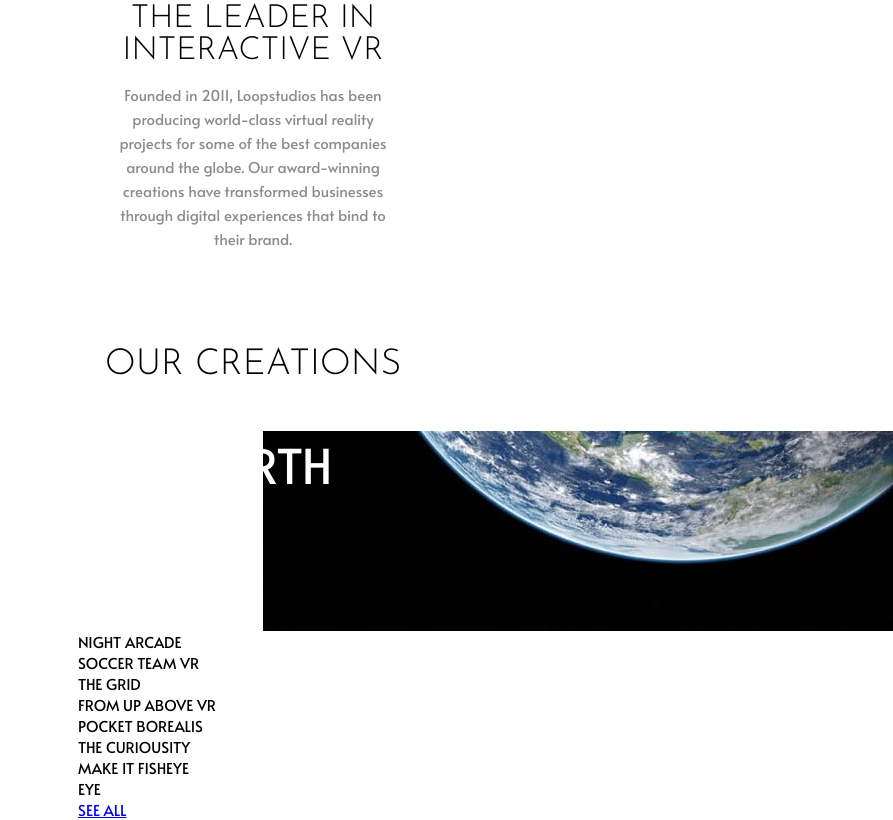
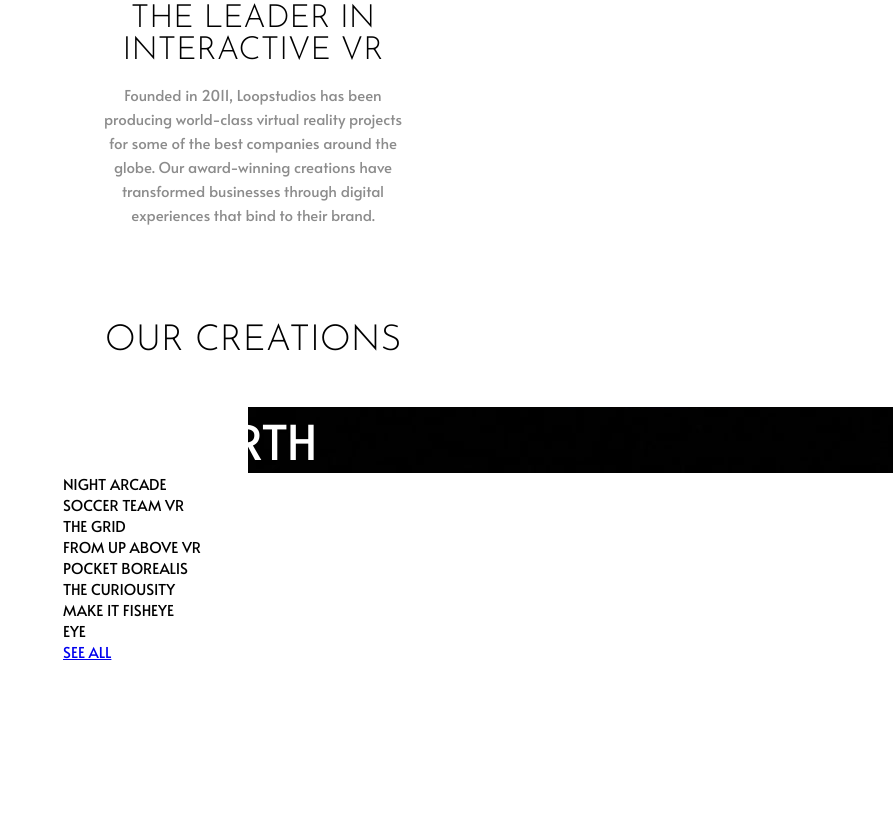
Before and after one commit to benj4627/19loopstudiosLandingPage, a plain HTML site: page index.html in a window 1280 px wide. Shown: the part 1345-2165 px from the top of the page, without its empty margins (387-1280 px from the left). After the commit the page ends 2007 px from the top, so only its background shows below. Drawn offline with Linux system fonts and the light colour scheme.

Commit message:
Update styles.css

```diff
--- a/assets/css/styles.css
+++ b/assets/css/styles.css
@@ -29,7 +29,7 @@
 /* header and nav */
 header {
     background: url(../images/mobile/image-hero.jpg);
-    height: 100vh;
+    min-height: 100vh;
     background-position: center;
     background-repeat: no-repeat;
     background-size: cover;
@@ -61,7 +61,7 @@
 
 /* main styling */
 main {
-    max-width: 350px;
+    max-width: 380px;
     margin: 0 auto;
 }
 .interactiveImage img {
@@ -95,8 +95,9 @@
     background: url(../images/mobile/image-deep-earth.jpg);
     background-repeat: no-repeat;
     background-position: bottom;
-    height: 25vh;
+    max-height: 25vh;
     min-width: 80vw;
+
 }
 
 .deepEarth p {
```
